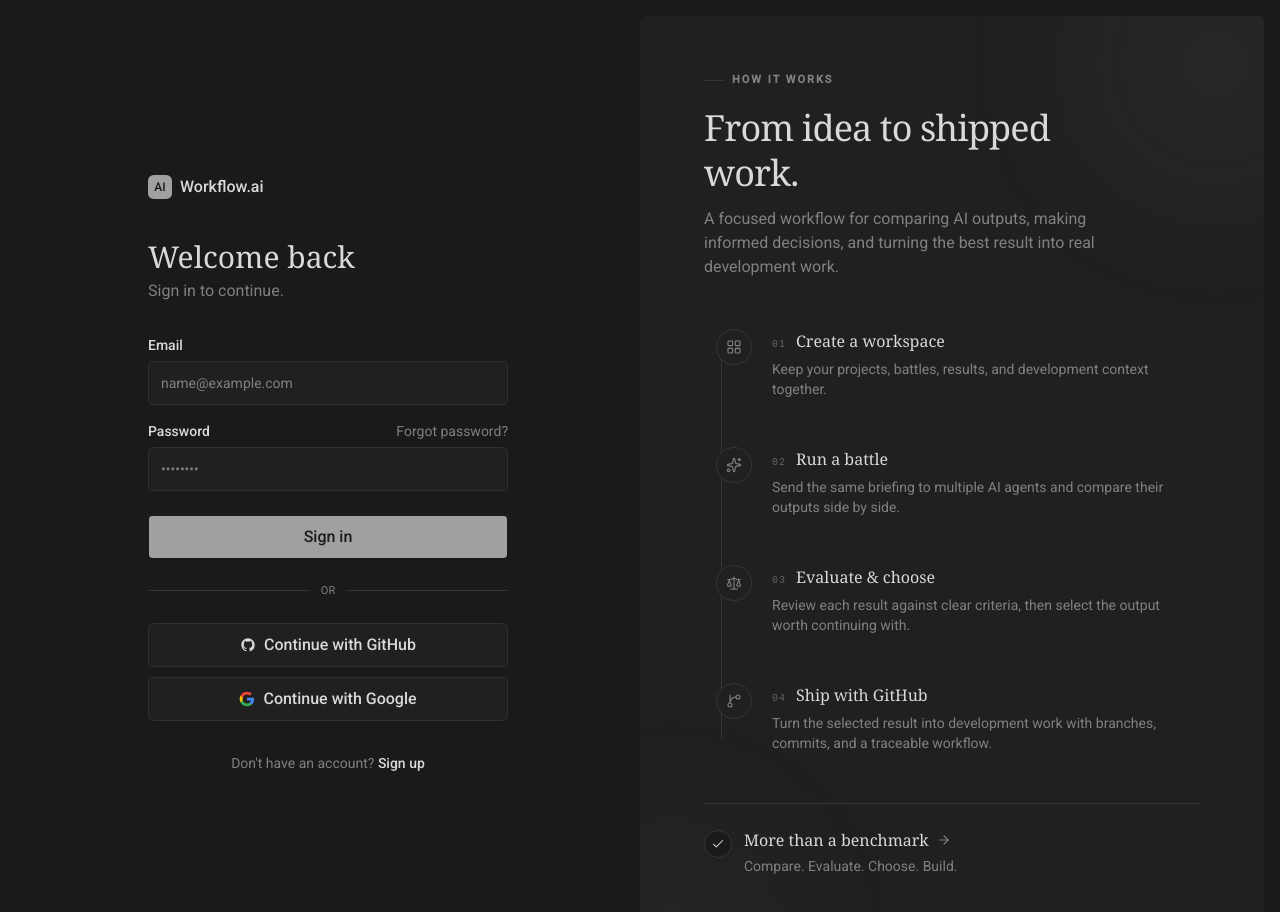
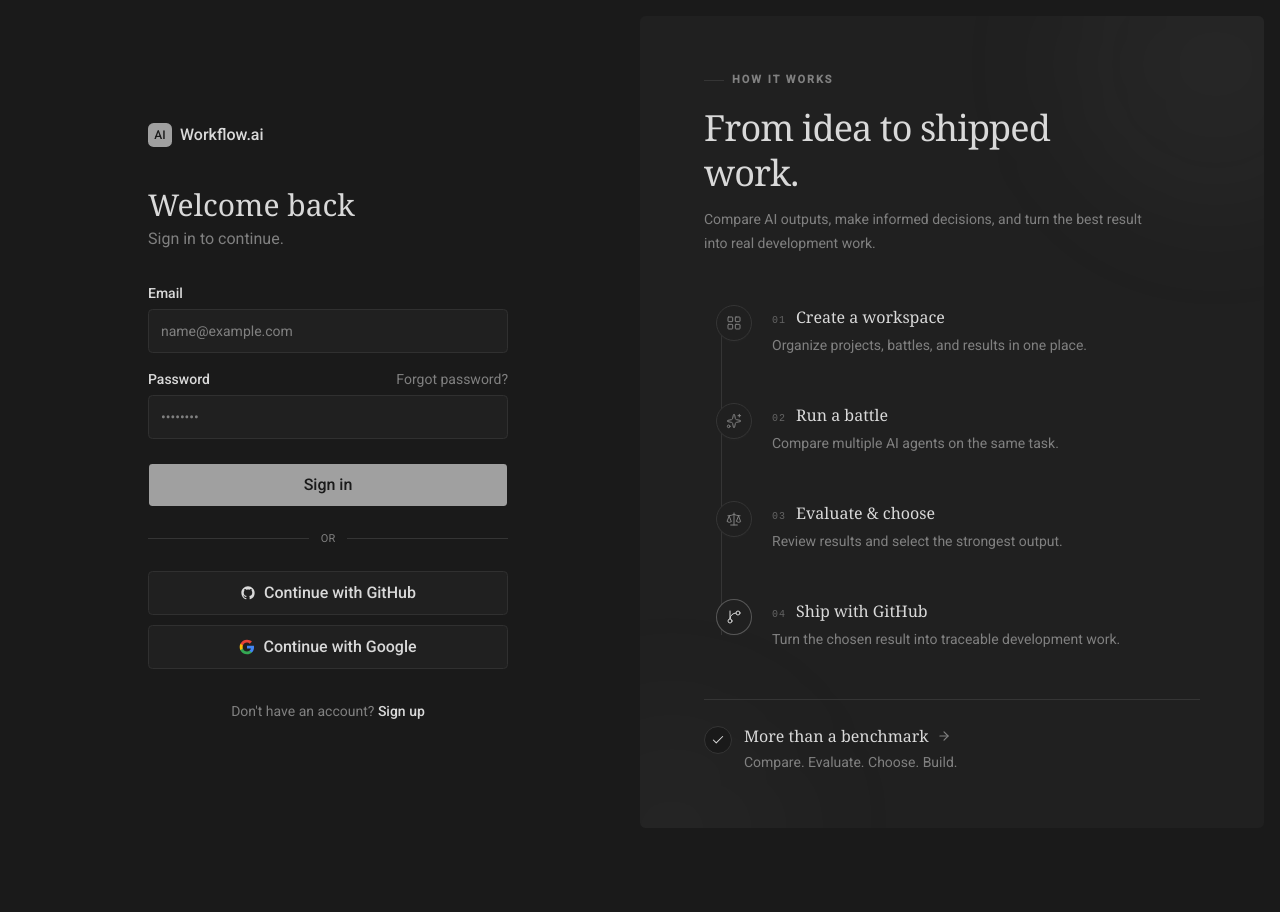
Before and after one commit to josevitor10975/workflow-ai, a Next.js app in the folder my-app/: page /login in a window 1280 px wide. Shown: the top 912 px of the page. After the commit the page ends 844 px from the top, so only its background shows below. Built offline with nearby package versions, Linux system fonts and the light colour scheme.

Commit message:
ui: refine auth workflow timeline hierarchy

```diff
--- a/my-app/components/auth/AuthRightPanel.tsx
+++ b/my-app/components/auth/AuthRightPanel.tsx
@@ -11,29 +11,25 @@ const steps = [
   {
     number: "01",
     title: "Create a workspace",
-    description:
-      "Keep your projects, battles, results, and development context together.",
+    description: "Organize projects, battles, and results in one place.",
     icon: LayoutGrid,
   },
   {
     number: "02",
     title: "Run a battle",
-    description:
-      "Send the same briefing to multiple AI agents and compare their outputs side by side.",
+    description: "Compare multiple AI agents on the same task.",
     icon: Sparkles,
   },
   {
     number: "03",
     title: "Evaluate & choose",
-    description:
-      "Review each result against clear criteria, then select the output worth continuing with.",
+    description: "Review results and select the strongest output.",
     icon: Scale,
   },
   {
     number: "04",
     title: "Ship with GitHub",
-    description:
-      "Turn the selected result into development work with branches, commits, and a traceable workflow.",
+    description: "Turn the chosen result into traceable development work.",
     icon: GitBranch,
   },
 ];
@@ -59,9 +55,9 @@ export function AuthRightPanel() {
           <h2 className="max-w-md font-serif text-3xl font-medium leading-tight tracking-tight text-foreground xl:text-4xl">
             From idea to shipped work.
           </h2>
-          <p className="mt-3 max-w-md text-base leading-6 text-muted-foreground">
-            A focused workflow for comparing AI outputs, making informed
-            decisions, and turning the best result into real development work.
+          <p className="mt-3 max-w-md text-sm leading-6 text-muted-foreground">
+            Compare AI outputs, make informed decisions, and turn the best
+            result into real development work.
           </p>
         </div>
 
@@ -81,8 +77,14 @@ export function AuthRightPanel() {
                   className="group relative flex gap-4 rounded-xl py-2.5 transition-colors duration-200 hover:bg-background/60 sm:gap-5 sm:px-3"
                 >
                   <div className="relative z-10 flex w-9 shrink-0 justify-center">
-                    <div className="flex h-9 w-9 items-center justify-center rounded-full border border-border bg-card text-muted-foreground shadow-sm transition-colors duration-200 group-hover:border-foreground/30 group-hover:text-foreground">
-                      <Icon className="h-4 w-4" strokeWidth={1.7} />
+                    <div
+                      className={`flex h-9 w-9 items-center justify-center rounded-full border bg-card shadow-sm transition-colors duration-200 ${
+                        isLast
+                          ? "border-foreground/30 text-foreground"
+                          : "border-border text-muted-foreground group-hover:border-foreground/30 group-hover:text-foreground"
+                      }`}
+                    >
+                      <Icon className="h-4 w-4" strokeWidth={1.5} />
                     </div>
                   </div>
 
```
